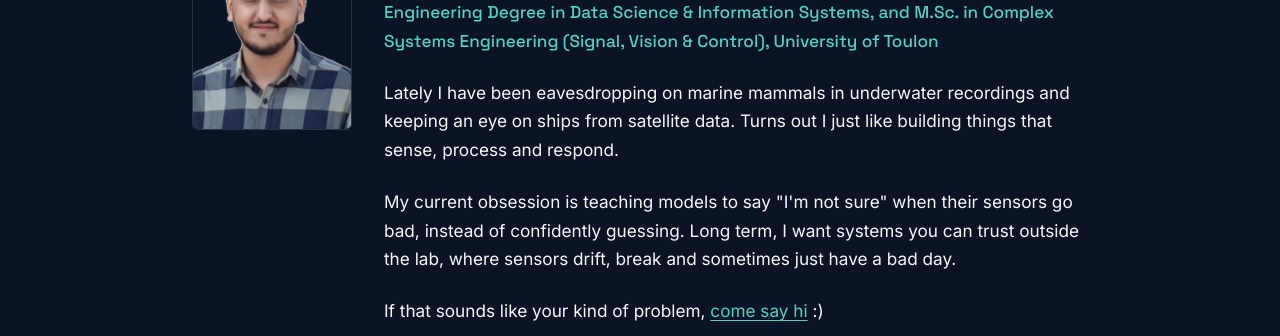
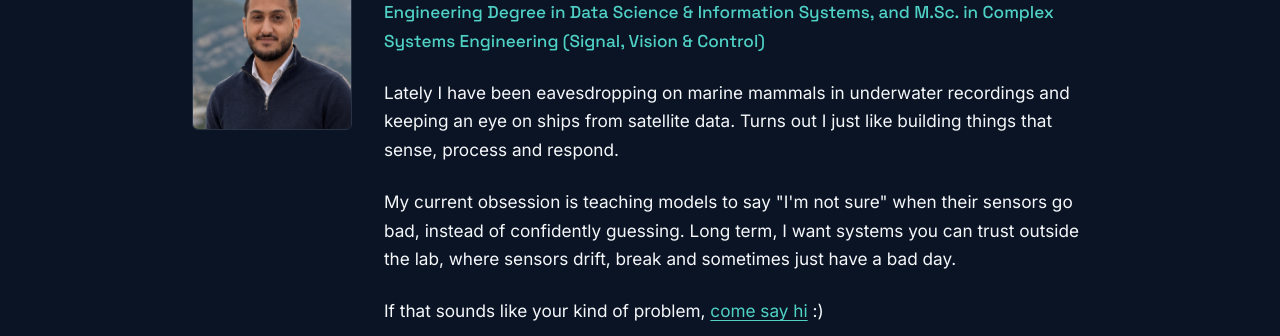
Before and after one commit to AboOraig/me, a plain HTML site: page index.html in a window 1280 px wide. Shown: the part 193-529 px from the top of the page. Drawn offline with Linux system fonts and the light colour scheme; files whose address does not match are found by name.

Commit message:
Update profile image and refine introduction text in index.html

```diff
--- a/index.html
+++ b/index.html
@@ -61,10 +61,10 @@
 
   <main id="main">
     <section class="intro container" aria-labelledby="intro-title">
-      <img class="portrait" src="assets/img/profile/photo.png" alt="Portrait of Mohammed ABO ORAIG" width="160" height="200">
+      <img class="portrait" src="assets/img/profile/photo2.png" alt="Portrait of Mohammed ABO ORAIG" width="160" height="200">
       <div class="intro-text">
         <h1 id="intro-title">Mohammed ABO ORAIG</h1>
-        <p class="intro-role">Engineering Degree in Data Science &amp; Information Systems, and M.Sc. in Complex Systems Engineering (Signal, Vision &amp; Control), University of Toulon</p>
+        <p class="intro-role">Engineering Degree in Data Science &amp; Information Systems, and M.Sc. in Complex Systems Engineering (Signal, Vision &amp; Control)</p>
         <p class="intro-statement">Lately I have been eavesdropping on marine mammals in underwater recordings and keeping an eye on ships from satellite data. Turns out I just like building things that sense, process and respond.</p>
         <p class="intro-statement">My current obsession is teaching models to say "I'm not sure" when their sensors go bad, instead of confidently guessing. Long term, I want systems you can trust outside the lab, where sensors drift, break and sometimes just have a bad day.</p>
         <p class="intro-statement">If that sounds like your kind of problem, <a href="contact">come say hi</a> :)</p>
```
Also changed, not shown: assets/img/profile/photo2.png (added).
